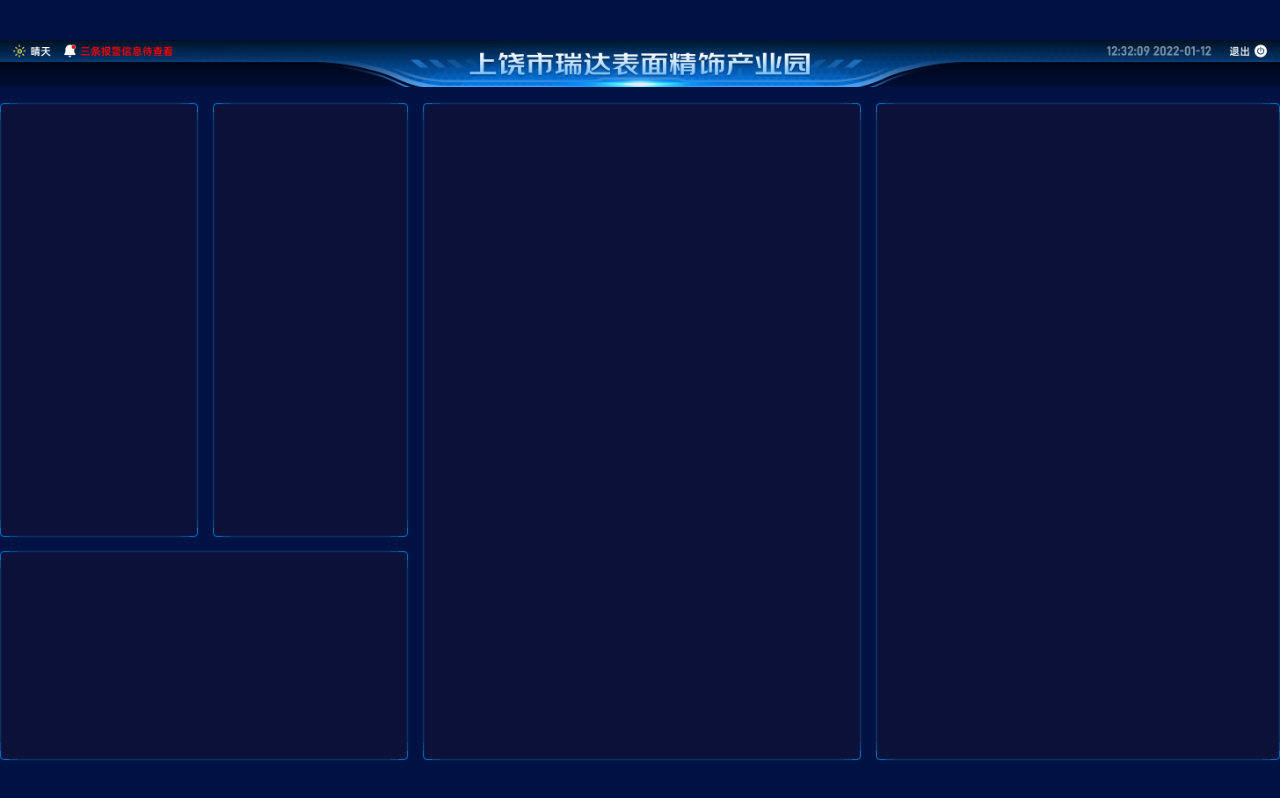
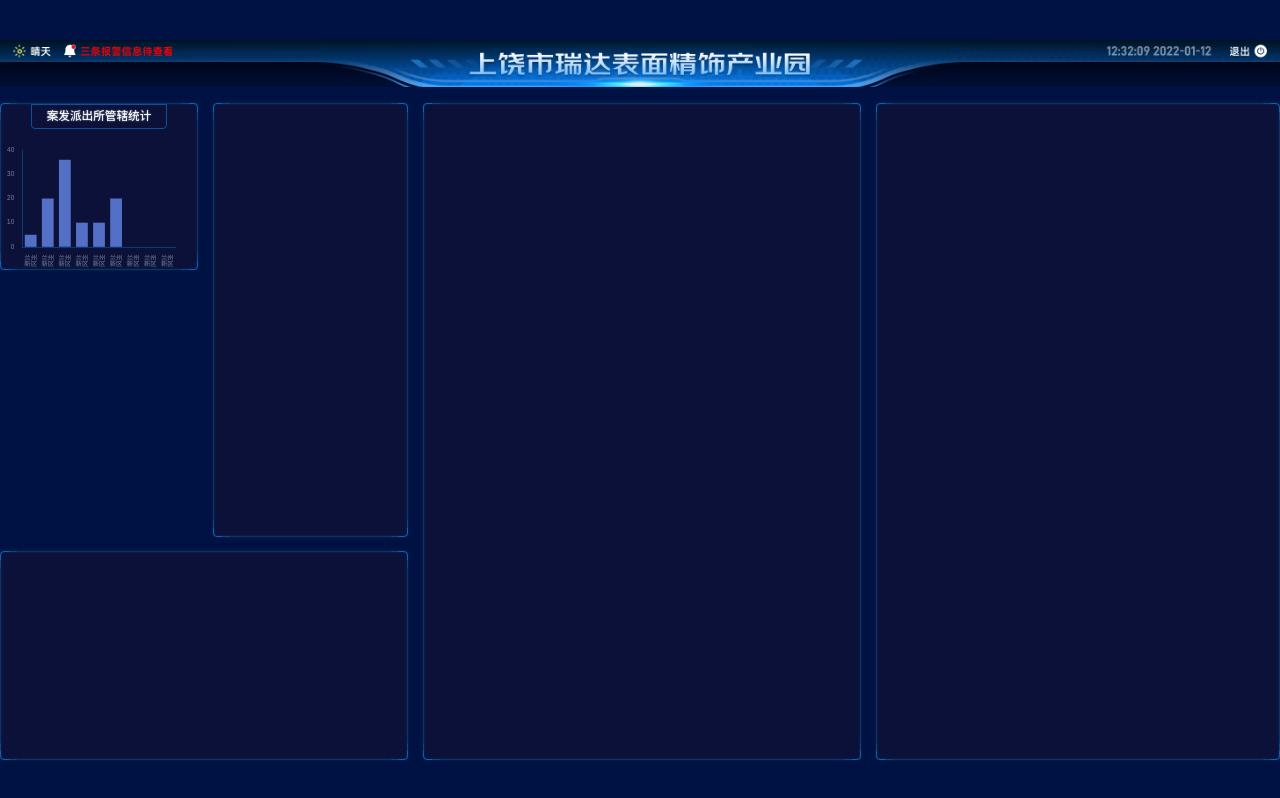
Before and after one commit to jiangyongting0810/web-big-screen, a React (Vite) app: page /#/ in a window 1280 px wide. Built offline with nearby package versions, Linux system fonts and the light colour scheme.

Commit message:
柱形图搞定

```diff
--- a/index.html
+++ b/index.html
@@ -9,15 +9,10 @@
 <body>
 <div id="root"></div>
 <script>
-  const clientWidth = document.documentElement.clientWidth
-  const clientHeight = document.documentElement.clientHeight
-  let pageWidth
-  if(clientWidth / clientHeight > 16 / 9) {
-    pageWidth = clientHeight * (16 / 9)
-  } else {
-    pageWidth = clientWidth
-  }
-  const pageHeight = pageWidth / (16 / 9)
+   const clientWidth = document.documentElement.clientWidth
+    const clientHeight = document.documentElement.clientHeight
+    window.pageWidth = clientWidth / clientHeight > 16 / 9 ? clientHeight * (16 / 9) : clientWidth
+    const pageHeight = pageWidth / (16 / 9)
   const string = `
   <style>
     html{
--- a/src/pages/home.scss
+++ b/src/pages/home.scss
@@ -2,6 +2,7 @@
 
 .home {flex: 1;height: 100%;display: flex;flex-direction: column;
   background: #010310;
+  color: white;
   background: #001244;
   > header {
     height: px(89);
@@ -16,7 +17,7 @@
       "box3 box3 box4 box5" 363fr / 366fr 361fr 811fr 747fr;
       grid-column-gap:px(28);
       grid-row-gap: px(28);
-      > section {
+      .bordered {
         border: 1px solid #0764bc;
         border-radius: 4px;
         position: relative;
@@ -55,5 +56,24 @@
     > .section5 {
       grid-area: box5;
     }
+    .管辖统计{
+      height: px(315);
+      display: flex;
+      flex-direction: column;
+      align-items: center;
+      h2{
+        border: 1px solid #0a5299 ;
+        border-bottom-left-radius: 4px;
+        border-bottom-right-radius: 4px;
+        font-size: px(22);
+        line-height: px(24);
+        padding: px(10) px(28);
+        text-shadow: 0 0 px(3) white;
+      }
+      .chart{
+        flex:1;
+        width:100%;
+      }
+    }
   }
 }
--- a/src/pages/home.tsx
+++ b/src/pages/home.tsx
@@ -1,18 +1,83 @@
-import React from 'react';
+import React, { useEffect, useRef } from 'react';
 import './home.scss';
 import headerBg from '../images/header.png'
+import * as echarts from 'echarts';
 
+const px = (n:number) => n/2420 * (window as any).pageWidth
 
 export const Home = () => {
+  const divRef =useRef(null)
+  useEffect(()=>{
+    console.log(divRef.current)
+    // 基于准备好的dom，初始化echarts实例
+    var myChart = echarts.init(divRef.current);
+    // 绘制图表
+    myChart.setOption({
+      textStyle:{
+        fontSize:px(12),
+        color:'#79839e'
+      },
+      title:{show:false},
+      legend:{show:false},
+      xAxis: {
+        data: ['兰州新区', '兰州新区', '兰州新区', '兰州新区', '兰州新区', '兰州新区', '兰州新区', '兰州新区', '兰州新区'],
+        axisTick:{show:false},
+        axisLine:{
+          lineStyle:{color:"#083B70"}
+        },
+        axisLabel:{
+          fontSize:px(12),
+          formatter(val){
+            if(val.length > 2){
+              const array =  val.split('')
+              array.splice(2,0,'\n')
+              return array.join('')
+            }else{
+              return val
+            }
+          }
+        },
+      },
+      yAxis: {
+        splitLine: {show: false},
+        axisLine: {
+          show: true,
+          lineStyle: {color: '#083B70'}
+        },
+        axisLabel: {
+          fontSize: px(12)
+        }
+      },
+      grid:{
+        x:px(40),
+        y:px(40),
+        x2:px(40),
+        y2:px(40)
+      },
+      series: [
+        {
+          name: '销量',
+          type: 'bar',
+          data: [5, 20, 36, 10, 10, 20]
+        }
+      ]
+    })
+  },[])
   return (
     <div className='home'>
       <header style={{backgroundImage:`url(${headerBg})`}}/>
       <main>
-        <section className='section1'></section>
-        <section className='section2'></section>
-        <section className='section3'></section>
-        <section className='section4'></section>
-        <section className='section5'></section>
+        <section className='section1'>
+          <div className='bordered 管辖统计'>
+            <h2>案发派出所管辖统计</h2>
+            <div className='chart' ref={divRef}></div>
+          </div>
+
+        </section>
+        <section className='bordered section2'></section>
+        <section className='bordered section3'></section>
+        <section className='bordered section4'></section>
+        <section className='bordered section5'></section>
       </main>
     </div>
   );
--- a/src/shared/style.scss
+++ b/src/shared/style.scss
@@ -30,3 +30,6 @@
 .App{
   flex: 1
 }
+h1,h2,h3,h4,h5,h6{
+  font-size: 16px;
+}
```
Also changed, not shown: 1 other file (tests, documents, lock files or other folders).
